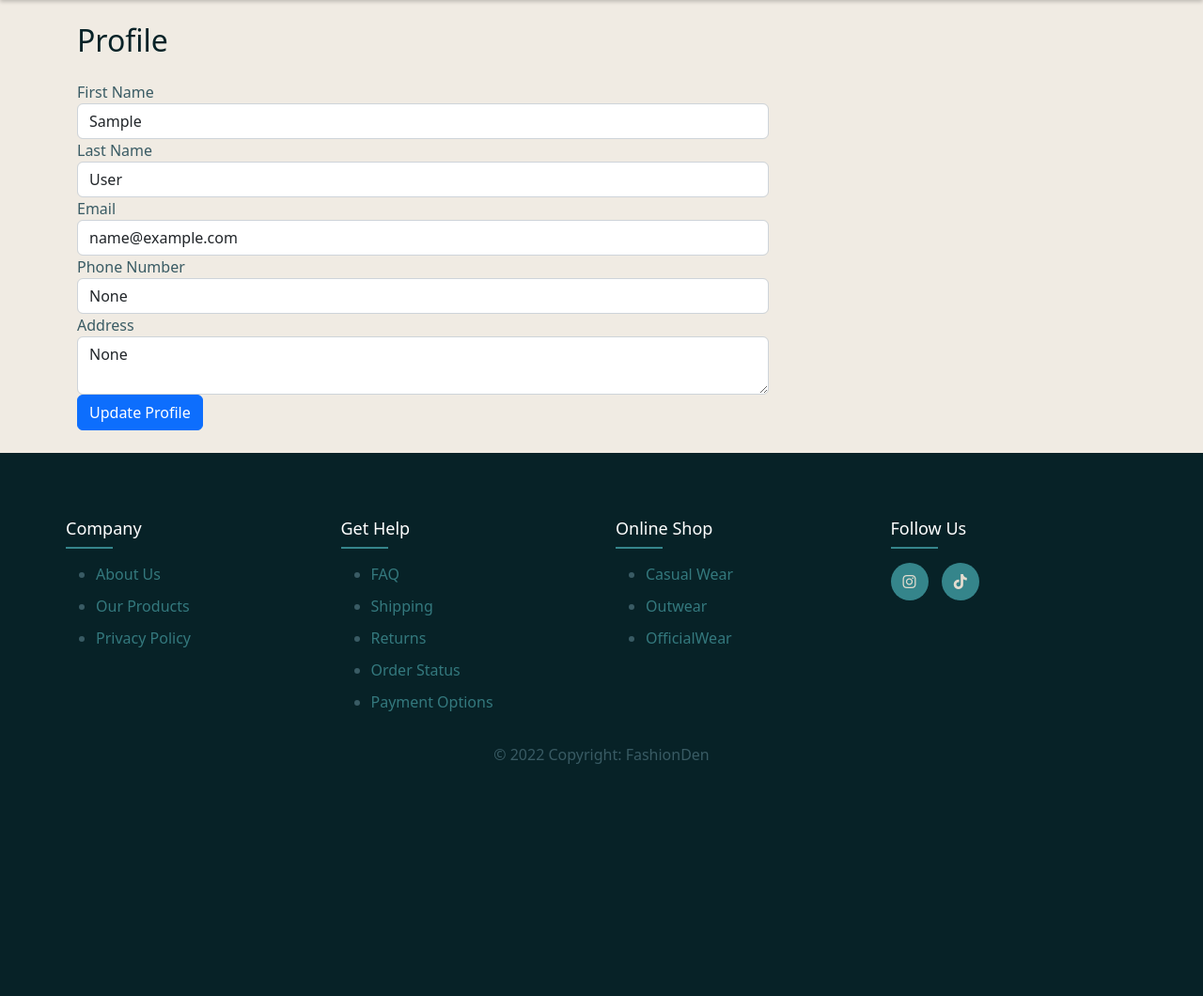
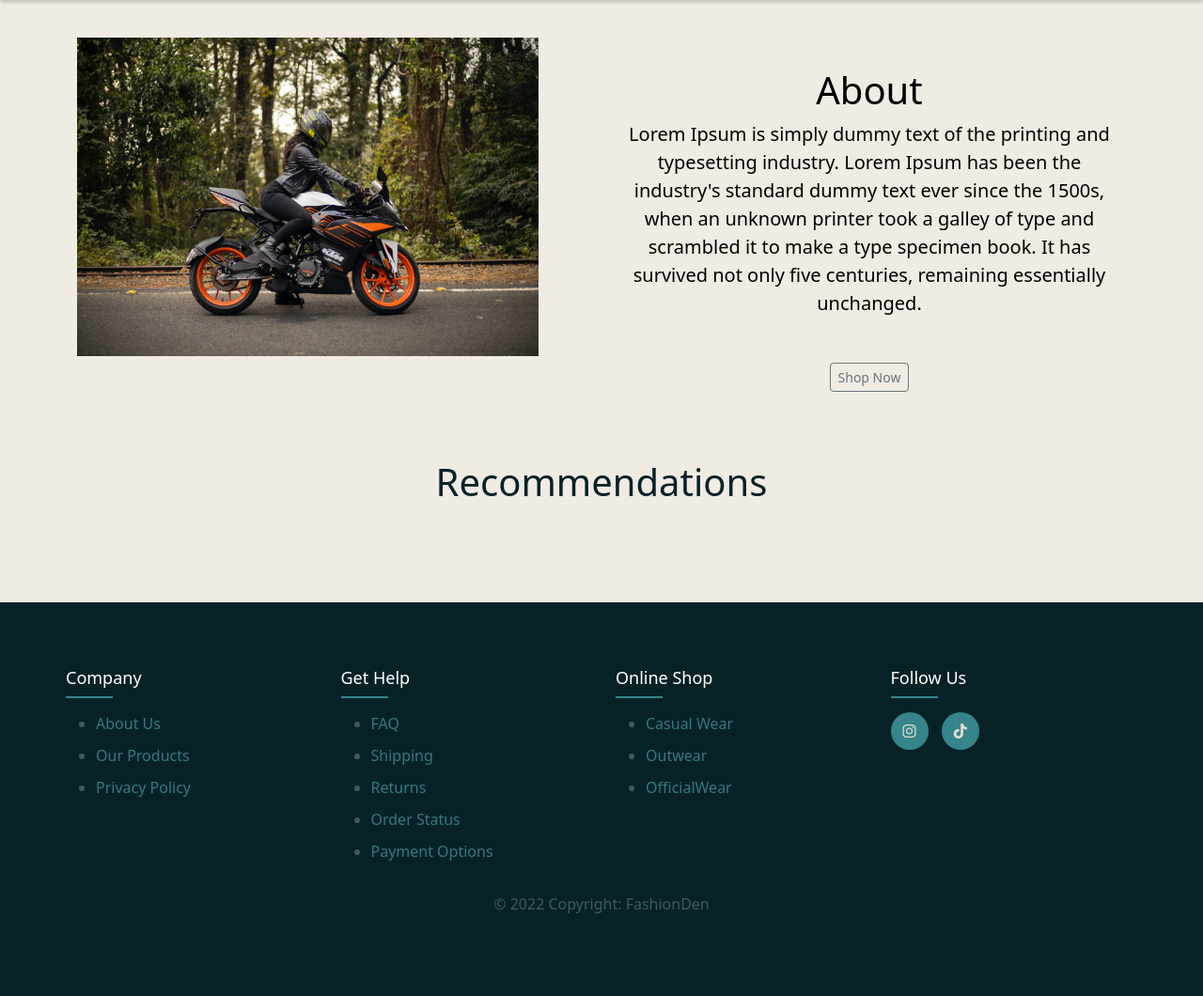
Before and after one commit to Wanjiru393/Portfolio_project, a Django app: page /profile/ in a window 1280 px wide. Shown: the part 56-1116 px from the top of the page at 94% size. Before the commit the page ends 869 px from the top, so only its background shows below. Run offline with Django 5.2, Linux system fonts and the light colour scheme; the visitor is signed in with stand-in values (Sample User, id 1); some libraries are stand-ins or nearby versions.

Commit message:
Modifying profile page view

```diff
--- a/Chatapp/templates/profile.html
+++ b/Chatapp/templates/profile.html
@@ -1,35 +1,37 @@
 {% extends 'base.html' %}
+{%load static %}
+{% block title %} Profile{%endblock%}
 
 {% block content %}
 <div class="container my-4">
   <div class="row">
-      <div class="col-md-8">
-        <h2 class="mb-4">Profile</h2>
-        <form method="post" action="{% url 'profile' %}">
-          {% csrf_token %}
-          <div class="form-group">
-            <label for="first_name">First Name</label>
-            <input type="text" name="first_name" id="first_name" class="form-control" value="{{ user.first_name }}" required>
+    <div class="col-sm-6 mt-3">
+      <img src="{% static 'images/profile-holder.jpg' %}" style="width: 90%; height: 90%"/>
     </div>
-          <div class="form-group">
-            <label for="last_name">Last Name</label>
-            <input type="text" name="last_name" id="last_name" class="form-control" value="{{ user.last_name }}" required>
+    <div class="col mt-5">
+      <h1 style="text-align: center; color: #000000">About</h1>
+      <p style="text-align: center; color: #000000; font-size: 20px">
+        Lorem Ipsum is simply dummy text of the printing and typesetting
+        industry. Lorem Ipsum has been the industry's standard dummy text ever
+        since the 1500s, when an unknown printer took a galley of type and
+        scrambled it to make a type specimen book. It has survived not only five
+        centuries, remaining essentially unchanged.
+      </p>
+      <div class="track text-center mt-5">
+        <a href="{% url 'home' %}" class="btn btn-sm btn-outline-secondary"><i class="home" aria-hidden="true"></i>Shop Now</a>
       </div>
-          <div class="form-group">
-            <label for="email">Email</label>
-            <input type="email" name="email" id="email" class="form-control" value="{{ user.email }}" required>
     </div>
-          <div class="form-group">
-            <label for="phone_number">Phone Number</label>
-            <input type="tel" name="phone_number" id="phone_number" class="form-control" value="{{ user.profile.phone_number }}" required>
+
+    <div class="container mt-5 mb-5">
+      <h1 class="text-center mt-4" style="font-weight: 500px">
+        Recommendations
+      </h1>
+      <div class="row">
+        <div class="col-lg-3 mt-4">
+          <!-- products -->
         </div>
-          <div class="form-group">
-            <label for="address">Address</label>
-            <textarea name="address" id="address" class="form-control" required>{{ user.profile.address }}</textarea>
-          </div>
-          <button type="submit" class="btn btn-primary">Update Profile</button>
-        </form>
       </div>
     </div>
   </div>
   {% endblock %}
+</div>
```
Also changed, not shown: Chatapp/static/images/profile-holder.jpg (added). Lines whose indentation alone changed are shown as unchanged.
